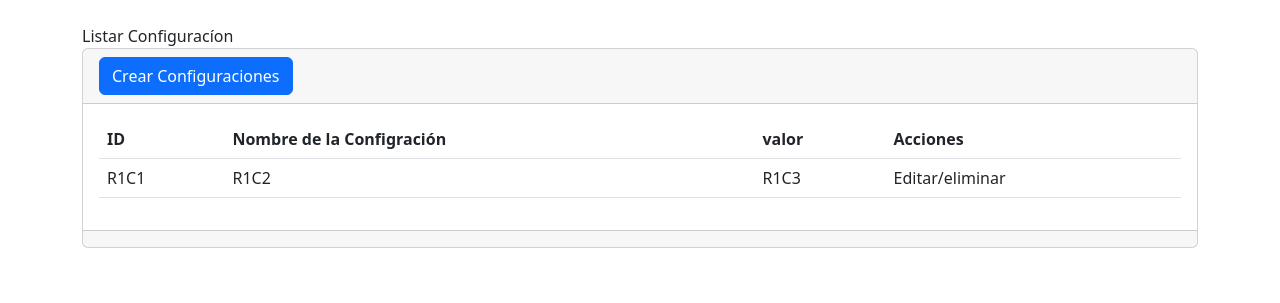
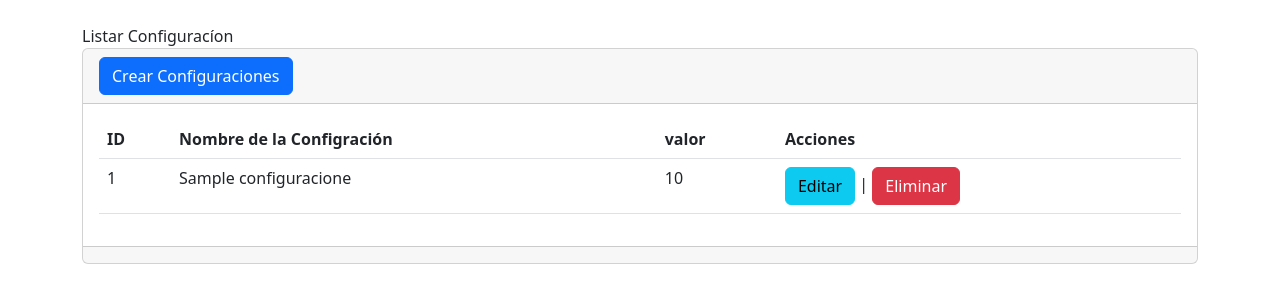
Before and after one commit to Changoluisa90/LubricantesGM, a PHP site: page /LubricantesGM/admin/secciones/configuraciones/index.php in a window 1280 px wide. Shown: the part 80-383 px from the top of the page. Run offline with PHP 8.4, Linux system fonts and the light colour scheme; tables that the repository leaves empty or names only in its code hold one stand-in row (values such as "Sample post").

Commit message:
mi 6  commit

```diff
--- a/admin/secciones/configuraciones/index.php
+++ b/admin/secciones/configuraciones/index.php
@@ -28,10 +28,17 @@ Listar Configuracíon
                 <tbody>
                     <?php foreach ($lista_configuraciones as $registros) { ?>
                         <tr class="">
-                            <td scope="row">R1C1</td>
-                            <td>R1C2</td>
-                            <td>R1C3</td>
-                            <td>Editar/eliminar</td>
+                            <td scope="col"><?php echo $registros['con_id']; ?></td>
+                            <td scope="col"><?php echo $registros['nombreconfiguracion']; ?></td>
+                            <td scope="col"><?php echo $registros['valor']; ?></td>
+                            <td>
+                                <a name="" id="" class="btn btn-info" href="editar.php?txtID=<?php echo $registros['con_id'] ?>" role="button"" role=" button">Editar</a>
+                                |
+                                <a name="" id="" class="btn btn-danger" href="index.php?txtID=<?php echo $registros['con_id'] ?>" role="button">Eliminar</a>
+
+
+                            </td>
+
                         </tr>
 
                     <?php } ?>
```
